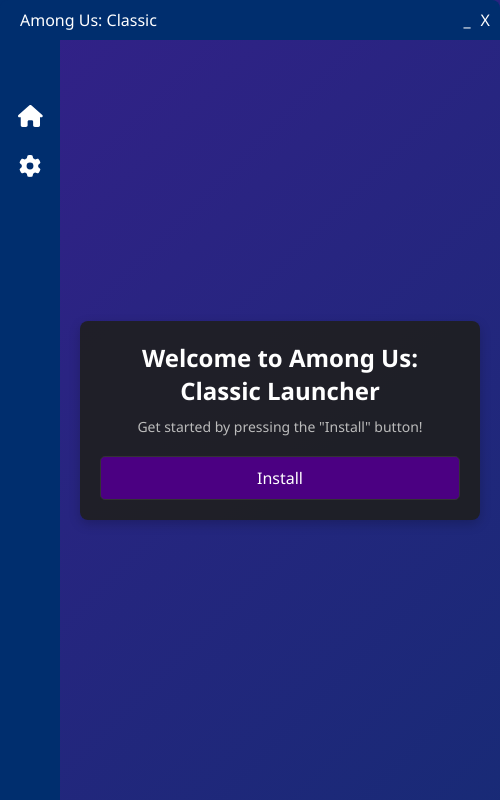
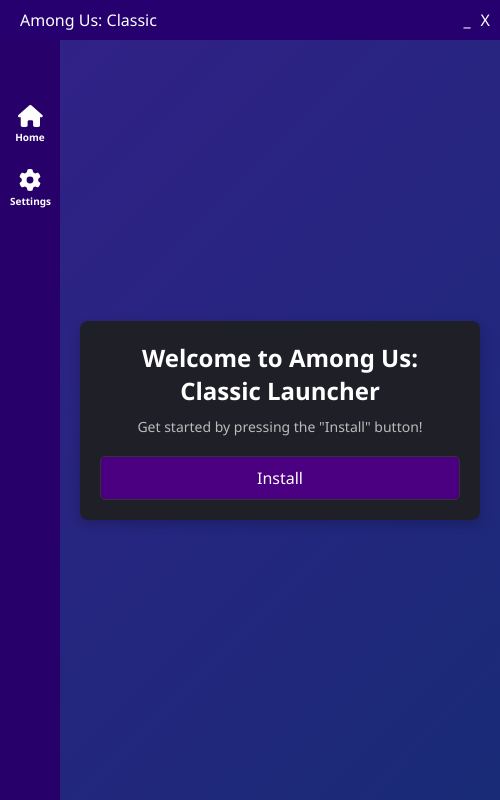
Before and after one commit to Site-Moderator-Slastoski/AUCLauncher, an Electron app: page index.html in a window 500 px wide. Drawn offline with Linux system fonts and the light colour scheme; no server answers.

Commit message:
Adjustments to CSS

```diff
--- a/index.html
+++ b/index.html
@@ -15,9 +15,11 @@
             <div class="spacer"></div> <!-- Spacer to push buttons below title bar -->
             <button class="nav-btn" onclick="navigateTo('index.html')" title="Home">
                 <i class="fas fa-home"></i>
+                <p style="font-size: 10px; font-weight: bold;">Home</p>
             </button>
             <button class="nav-btn" onclick="navigateTo('settings.html')" title="Settings">
                 <i class="fas fa-cog"></i>
+                <p style="font-size: 10px; font-weight: bold;">Settings</p>
             </button>
         </div>
 
--- a/style.css
+++ b/style.css
@@ -49,7 +49,7 @@
     display: flex;
     justify-content: space-between;
     align-items: center;
-    background-color: #002e6e; /* Navy blue color */
+    background-color: #26006e; /* Navy blue color */
     color: #fff;
     padding: 0 10px;
     height: 40px;
@@ -59,7 +59,6 @@
     position: absolute;
     top: 0;
     left: 0;
-    border-radius: 8px 8px 0 0;
 }
 
 /* Title text */
@@ -152,7 +151,7 @@
 .sidebar {
     width: 60px;
     height: 100vh;
-    background: #002e6e;
+    background: #280069;
     display: flex;
     flex-direction: column;
     align-items: center;
```
Also changed, not shown: settings.html (+2 -0 lines).
